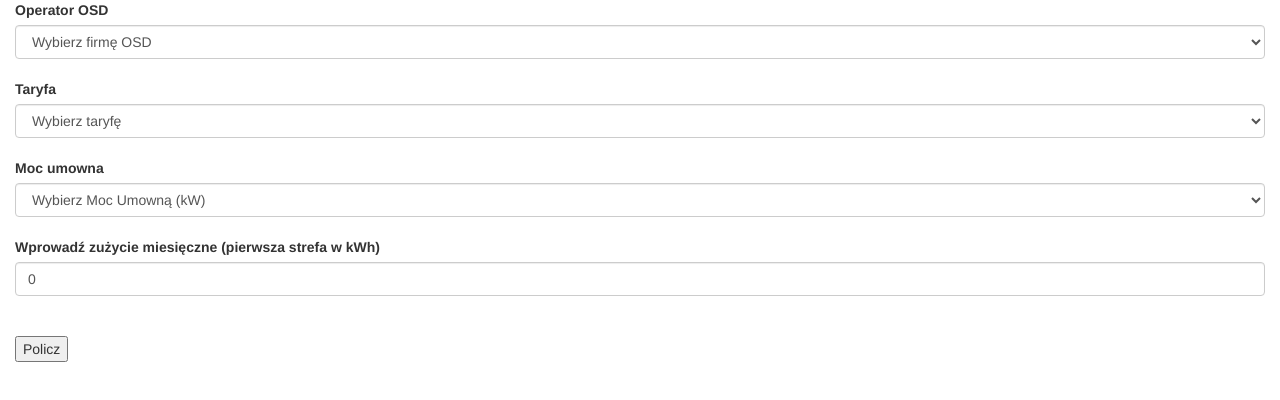
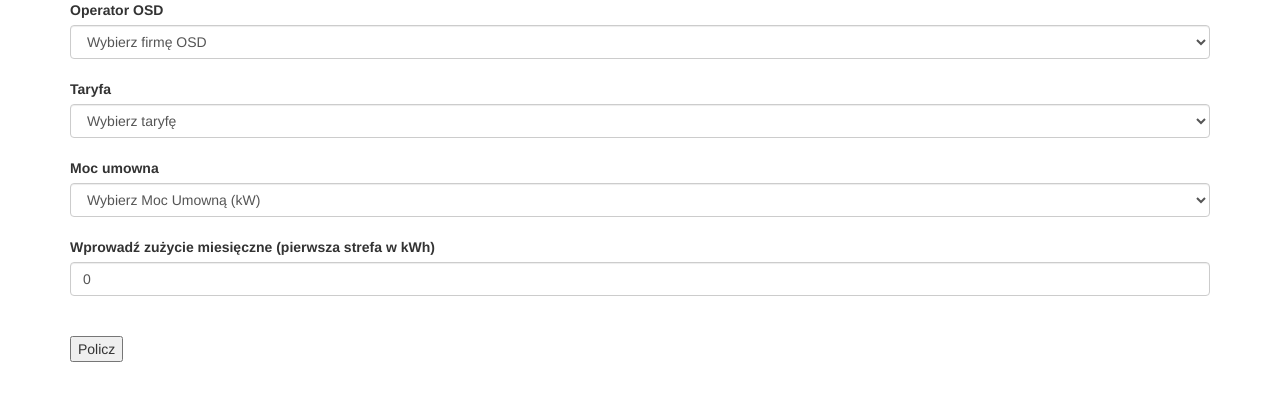
Before and after one commit to AndyKazma/Energy-bill-calculator, a plain HTML site: page index.html in a window 1280 px wide. Drawn offline with nearby package versions, Linux system fonts and the light colour scheme.

Commit message:
Change style

```diff
--- a/style.css
+++ b/style.css
@@ -1,6 +1,3 @@
-.container {
-	min-width:100%;
-}
 .total {
 	font-weight: bold;
 }
```
